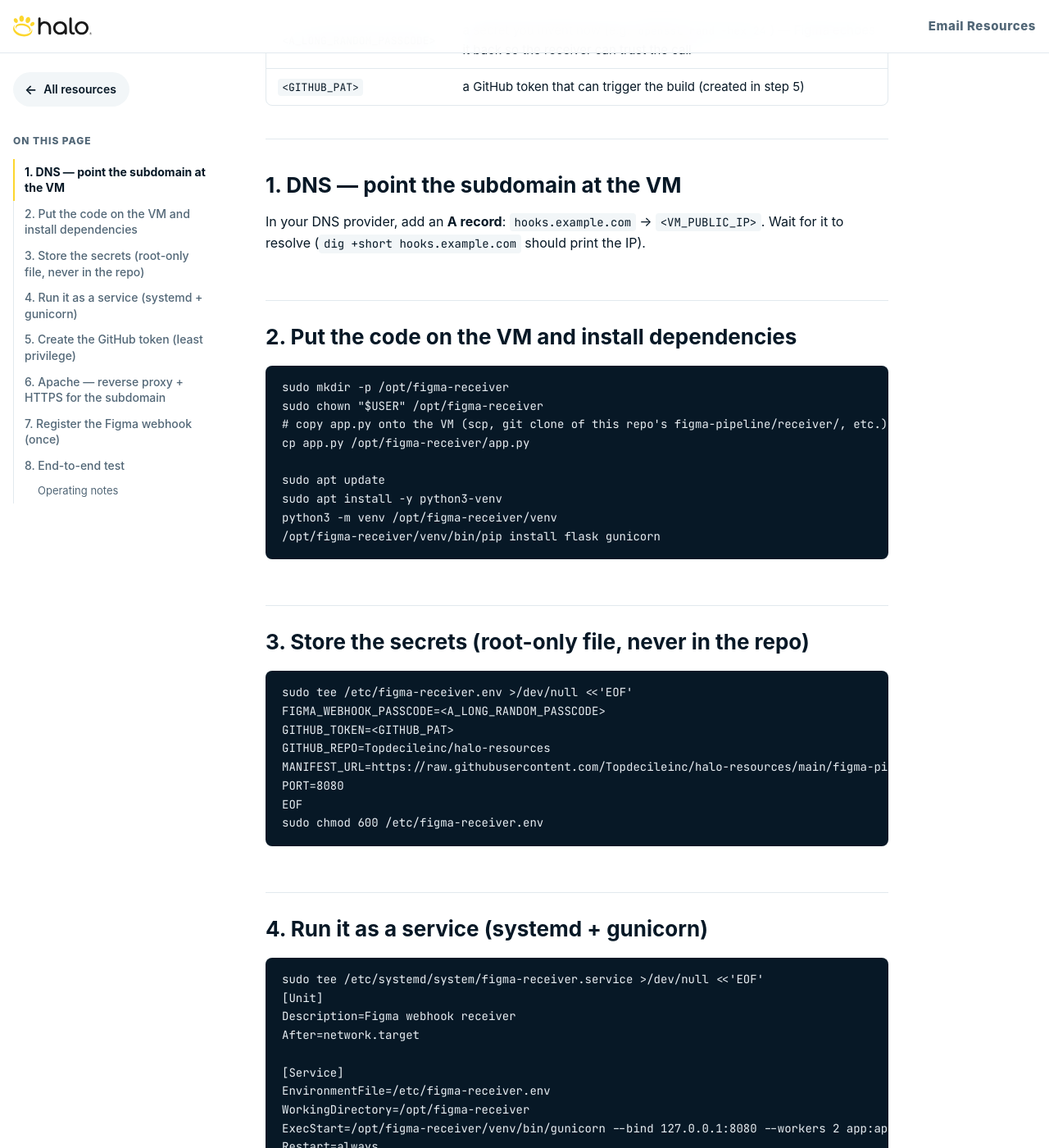
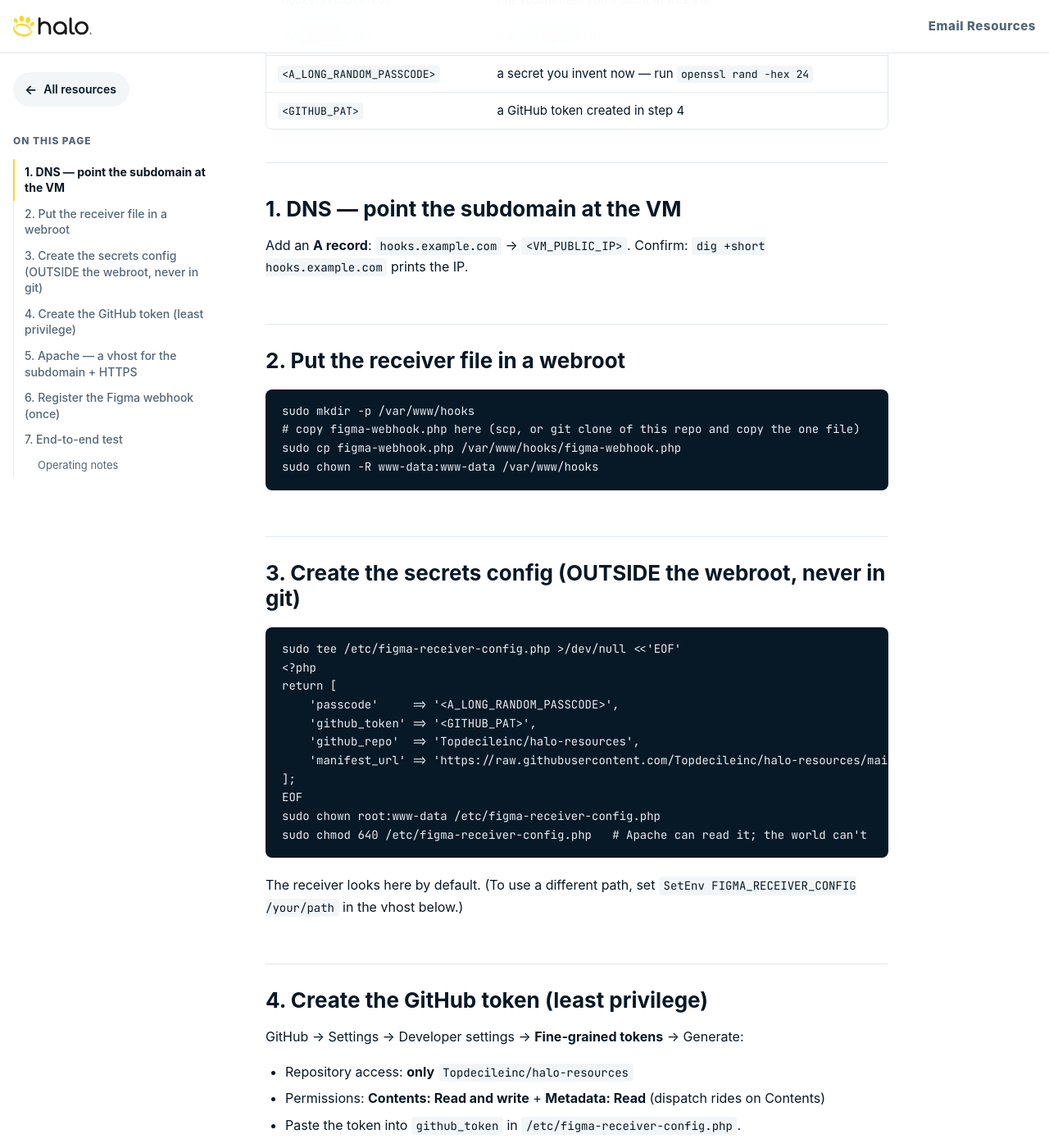
Before and after one commit to Topdecileinc/halo-resources, a Jekyll site: the page built from figma-pipeline/receiver/DEPLOY.md, in a window 1280 px wide and 1400 px high, scrolled down 519 px. Shown: the whole window at 82% size. Built offline with Jekyll 4.4.1, drawn with Linux system fonts in a browser that asks for light colours; our own code applies the rules of GitHub Pages for plain Markdown files; some of the changed text lies outside the part shown.

Commit message:
figma-pipeline: add PHP webhook receiver (fits the Apache/PHP stack)
figma-webhook.php mirrors app.py's logic but runs under existing Apache+PHP —
no Python/venv/gunicorn/systemd. Secrets in /etc/figma-receiver-config.php
(like brief/config.php). Rewrote DEPLOY.md to the simpler 'drop a file behind
Apache' flow; README now lists both receivers with PHP as the recommended one.
app.py kept as the Python reference.

Co-Authored-By: Claude Opus 4.8 <noreply@anthropic.com>

````diff
--- a/figma-pipeline/receiver/DEPLOY.md
+++ b/figma-pipeline/receiver/DEPLOY.md
@@ -1,119 +1,110 @@
-# Deploying the receiver on a VM (Apache + a subdomain)
+# Deploying the receiver (PHP, on your Apache + subdomain)
 
 This is the always-on piece that makes the pipeline automatic: Figma publish → this
 receiver → it triggers the GitHub builder workflow. Do it once.
 
-Assumes a Debian/Ubuntu VM with Apache already serving HTTPS, and that you can add a
-DNS subdomain (e.g. `hooks.example.com`). Adjust paths/package names for other distros.
+Because the receiver is plain PHP (`figma-webhook.php`), it runs under the Apache + PHP
+you already have — **no Python, venv, gunicorn, or systemd service.** You drop one file
+in a webroot and keep the secrets in a config file outside it (same idea as your
+`brief/config.php`).
 
-Throughout, replace these placeholders:
+Assumes a Debian/Ubuntu VM already serving PHP over Apache, and that you can add a DNS
+subdomain (e.g. `hooks.example.com`). Replace these placeholders as you go:
 
 | Placeholder | What it is |
 |---|---|
 | `hooks.example.com` | the subdomain you'll point at this VM |
 | `<VM_PUBLIC_IP>` | the VM's public IP |
-| `<A_LONG_RANDOM_PASSCODE>` | a secret you invent now (e.g. `openssl rand -hex 24`) — Figma echoes it back so the receiver can trust the call |
-| `<GITHUB_PAT>` | a GitHub token that can trigger the build (created in step 5) |
+| `<A_LONG_RANDOM_PASSCODE>` | a secret you invent now — run `openssl rand -hex 24` |
+| `<GITHUB_PAT>` | a GitHub token created in step 4 |
 
 ---
 
 ## 1. DNS — point the subdomain at the VM
 
-In your DNS provider, add an **A record**: `hooks.example.com` → `<VM_PUBLIC_IP>`.
-Wait for it to resolve (`dig +short hooks.example.com` should print the IP).
+Add an **A record**: `hooks.example.com` → `<VM_PUBLIC_IP>`.
+Confirm: `dig +short hooks.example.com` prints the IP.
 
-## 2. Put the code on the VM and install dependencies
+## 2. Put the receiver file in a webroot
 
 ```bash
-sudo mkdir -p /opt/figma-receiver
-sudo chown "$USER" /opt/figma-receiver
-# copy app.py onto the VM (scp, git clone of this repo's figma-pipeline/receiver/, etc.)
-cp app.py /opt/figma-receiver/app.py
-
-sudo apt update
-sudo apt install -y python3-venv
-python3 -m venv /opt/figma-receiver/venv
-/opt/figma-receiver/venv/bin/pip install flask gunicorn
+sudo mkdir -p /var/www/hooks
+# copy figma-webhook.php here (scp, or git clone of this repo and copy the one file)
+sudo cp figma-webhook.php /var/www/hooks/figma-webhook.php
+sudo chown -R www-data:www-data /var/www/hooks
 ```
 
-## 3. Store the secrets (root-only file, never in the repo)
+## 3. Create the secrets config (OUTSIDE the webroot, never in git)
 
 ```bash
-sudo tee /etc/figma-receiver.env >/dev/null <<'EOF'
-FIGMA_WEBHOOK_PASSCODE=<A_LONG_RANDOM_PASSCODE>
-GITHUB_TOKEN=<GITHUB_PAT>
-GITHUB_REPO=Topdecileinc/halo-resources
-MANIFEST_URL=https://raw.githubusercontent.com/Topdecileinc/halo-resources/main/figma-pipeline/figma_manifest.json
-PORT=8080
+sudo tee /etc/figma-receiver-config.php >/dev/null <<'EOF'
+<?php
+return [
+    'passcode'     => '<A_LONG_RANDOM_PASSCODE>',
+    'github_token' => '<GITHUB_PAT>',
+    'github_repo'  => 'Topdecileinc/halo-resources',
+    'manifest_url' => 'https://raw.githubusercontent.com/Topdecileinc/halo-resources/main/figma-pipeline/figma_manifest.json',
+];
 EOF
-sudo chmod 600 /etc/figma-receiver.env
+sudo chown root:www-data /etc/figma-receiver-config.php
+sudo chmod 640 /etc/figma-receiver-config.php   # Apache can read it; the world can't
 ```
 
-## 4. Run it as a service (systemd + gunicorn)
+The receiver looks here by default. (To use a different path, set `SetEnv
+FIGMA_RECEIVER_CONFIG /your/path` in the vhost below.)
 
-```bash
-sudo tee /etc/systemd/system/figma-receiver.service >/dev/null <<'EOF'
-[Unit]
-Description=Figma webhook receiver
-After=network.target
-
-[Service]
-EnvironmentFile=/etc/figma-receiver.env
-WorkingDirectory=/opt/figma-receiver
-ExecStart=/opt/figma-receiver/venv/bin/gunicorn --bind 127.0.0.1:8080 --workers 2 app:app
-Restart=always
-User=www-data
-
-[Install]
-WantedBy=multi-user.target
-EOF
-
-sudo systemctl daemon-reload
-sudo systemctl enable --now figma-receiver
-curl -s localhost:8080/healthz   # -> ok
-```
-
-It listens only on localhost:8080; Apache (next step) is the public front door.
-
-## 5. Create the GitHub token (least privilege)
+## 4. Create the GitHub token (least privilege)
 
 GitHub → Settings → Developer settings → **Fine-grained tokens** → Generate:
 - Repository access: **only** `Topdecileinc/halo-resources`
 - Permissions: **Contents: Read and write** + **Metadata: Read** (dispatch rides on Contents)
-- Copy the token into `GITHUB_TOKEN` in `/etc/figma-receiver.env`, then
-  `sudo systemctl restart figma-receiver`.
+- Paste the token into `github_token` in `/etc/figma-receiver-config.php`.
 
-## 6. Apache — reverse proxy + HTTPS for the subdomain
+## 5. Apache — a vhost for the subdomain + HTTPS
+
+Make sure PHP is enabled in Apache (it already is if your Halo site runs PHP):
+`php -v` and `apache2ctl -M | grep php` should both show something.
 
 ```bash
-sudo a2enmod proxy proxy_http ssl
-
 sudo tee /etc/apache2/sites-available/hooks.conf >/dev/null <<'EOF'
 <VirtualHost *:80>
     ServerName hooks.example.com
-    ProxyPreserveHost On
-    ProxyPass        /figma-webhook http://127.0.0.1:8080/figma-webhook
-    ProxyPassReverse /figma-webhook http://127.0.0.1:8080/figma-webhook
-    ProxyPass        /healthz       http://127.0.0.1:8080/healthz
-    ProxyPassReverse /healthz       http://127.0.0.1:8080/healthz
+    DocumentRoot /var/www/hooks
+    <Directory /var/www/hooks>
+        Require all granted
+    </Directory>
 </VirtualHost>
 EOF
 
 sudo a2ensite hooks
 sudo systemctl reload apache2
 
-# TLS cert for the subdomain (installs HTTPS + auto-redirect):
+# TLS cert for the subdomain (adds HTTPS + auto-redirect):
 sudo apt install -y certbot python3-certbot-apache
 sudo certbot --apache -d hooks.example.com
 ```
 
-Verify from your laptop: `curl https://hooks.example.com/healthz` → `ok`.
+Verify from your laptop — a GET should be rejected (the receiver only accepts POST),
+which proves it's reachable and running:
+```bash
+curl -i https://hooks.example.com/figma-webhook.php   # -> HTTP/1.1 405 method not allowed
+```
 
-## 7. Register the Figma webhook (once)
+## 6. Register the Figma webhook (once)
 
 You need a current **Figma OAuth access token** with `webhooks:write`, and your **team id**
-(in the Figma URL when viewing the team: `figma.com/files/team/<TEAM_ID>/...`).
+(from the Figma URL when viewing the team: `figma.com/files/team/<TEAM_ID>/...`).
 
+Mint a fresh access token from your existing refresh token (the same creds the CI uses —
+substitute your client id/secret/refresh token; don't paste them anywhere persistent):
+```bash
+curl -s -X POST 'https://api.figma.com/v1/oauth/refresh' \
+  -u '<FIGMA_CLIENT_ID>:<FIGMA_CLIENT_SECRET>' \
+  -d 'refresh_token=<FIGMA_REFRESH_TOKEN>'
+# -> {"access_token":"...","expires_in":...}   (copy the access_token)
+```
+
+Then register the webhook pointing at your subdomain:
 ```bash
 curl -X POST 'https://api.figma.com/v2/webhooks' \
   -H 'Authorization: Bearer <FIGMA_ACCESS_TOKEN>' \
@@ -121,27 +112,31 @@ curl -X POST 'https://api.figma.com/v2/webhooks' \
   -d '{
     "event_type": "LIBRARY_PUBLISH",
     "team_id": "<TEAM_ID>",
-    "endpoint": "https://hooks.example.com/figma-webhook",
+    "endpoint": "https://hooks.example.com/figma-webhook.php",
     "passcode": "<A_LONG_RANDOM_PASSCODE>",
     "description": "Halo email design-system publish events"
   }'
 ```
 
-Figma immediately sends a `PING`; the receiver acks it `200`. Confirm the webhook is
-active: `curl -H 'Authorization: Bearer <FIGMA_ACCESS_TOKEN>' https://api.figma.com/v2/teams/<TEAM_ID>/webhooks`.
+Figma immediately sends a `PING`; the receiver acks it `200`. Confirm it's active:
+```bash
+curl -H 'Authorization: Bearer <FIGMA_ACCESS_TOKEN>' \
+  https://api.figma.com/v2/teams/<TEAM_ID>/webhooks
+```
 
-## 8. End-to-end test
+## 7. End-to-end test
 
-In Figma, **publish** the library (Assets → publish). Within a few seconds you should see:
-1. `sudo journalctl -u figma-receiver -n 20` — a logged publish event,
-2. a new run in the repo's **Actions** tab,
-3. an auto-commit on `main` if the design changed.
+In Figma, **publish** the library (Assets → publish). Within a few seconds:
+1. a new run appears in the repo's **Actions** tab,
+2. an auto-commit lands on `main` if the design changed.
 
 ---
 
 ### Operating notes
-- **Logs:** `sudo journalctl -u figma-receiver -f`
-- **Restart after a code/secret change:** `sudo systemctl restart figma-receiver`
-- **Coarse rebuilds:** a publish currently rebuilds *every* mapped block in that file, not
-  only the changed one. Correct, just not minimal — see the "Known follow-up" in README.md.
+- **Logs:** receiver errors go to Apache's error log — `sudo tail -f /var/log/apache2/error.log`.
+- **Change a secret:** edit `/etc/figma-receiver-config.php` — no restart needed (PHP reads it per request).
 - **Trigger is publish, not every edit:** editing in Figma does nothing until you publish.
+- **Coarse rebuilds:** a publish rebuilds *every* mapped block in that file, not only the
+  changed one. Correct, just not minimal — see the "Known follow-up" in README.md.
+- `app.py` is the equivalent Python/Flask receiver, kept only as a reference. Deploy **one**
+  of the two — for this stack, the PHP file is the simpler choice.
````
Also changed, not shown: figma-pipeline/receiver/README.md (+22 -28 lines), 1 other file.
